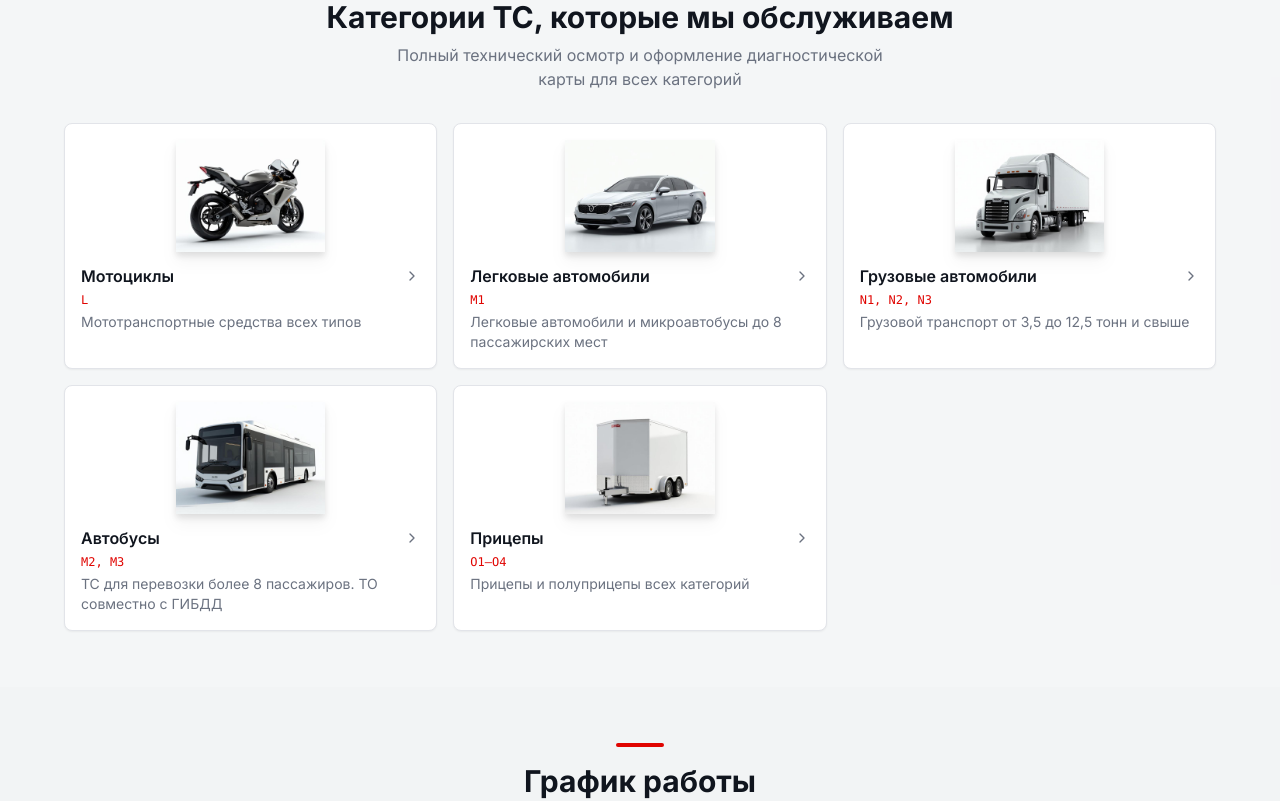
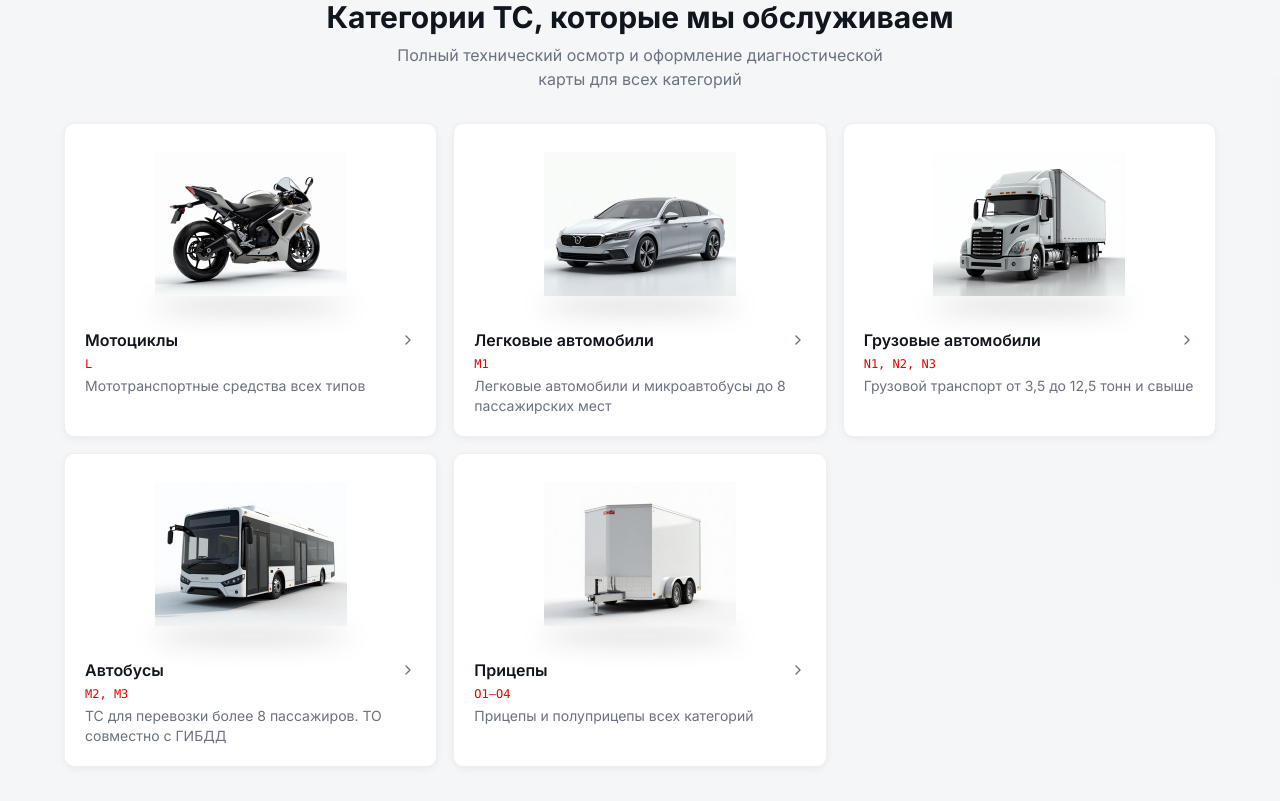
Before and after one commit to colibricoin/bryansk-auto-inspect, a React (Vite) app: page / in a window 1280 px wide. Shown: the part 3480-4281 px from the top of the page. Built offline with nearby package versions, Linux system fonts and the light colour scheme; no server answers; the database is empty.

Commit message:
Changes
Co-authored-by: colibricoin <44244928+colibricoin@users.noreply.github.com>

```diff
--- a/src/components/home/CategoriesSection.tsx
+++ b/src/components/home/CategoriesSection.tsx
@@ -68,17 +68,25 @@ export default function CategoriesSection() {
               whileInView={{ opacity: 1, y: 0 }}
               viewport={{ once: true }}
               transition={{ duration: 0.4, delay: i * 0.08 }}
+              whileHover={{ y: -4, scale: 1.02 }}
             >
               <Link
                 to={`/services#${cat.anchor}`}
-                className="card-premium flex flex-col p-4 group h-full"
+                className="bg-card rounded-[10px] border border-border/60 shadow-[0_2px_10px_-2px_hsl(var(--foreground)/0.08)] hover:shadow-[0_18px_40px_-12px_hsl(var(--accent)/0.2)] transition-shadow flex flex-col p-5 group h-full"
               >
-                <img
-                  src={cat.image}
-                  alt={cat.title}
-                  className="w-full h-28 object-contain drop-shadow-lg mb-3 group-hover:scale-105 transition-transform duration-300"
-                  loading="lazy"
-                />
+                <div className="relative w-full pt-2 pb-5 mb-3 flex items-end justify-center">
+                  <img
+                    src={cat.image}
+                    alt={cat.title}
+                    className="relative z-10 w-auto max-w-[80%] h-36 object-contain"
+                    loading="lazy"
+                  />
+                  {/* Естественная тень под машиной */}
+                  <div
+                    aria-hidden
+                    className="absolute bottom-1 left-1/2 -translate-x-1/2 w-[60%] h-3 rounded-[50%] bg-foreground/20 blur-md"
+                  />
+                </div>
                 <div className="flex items-center justify-between mb-1">
                   <h3 className="font-semibold text-foreground">{cat.title}</h3>
                   <ChevronRight className="w-4 h-4 text-muted-foreground group-hover:text-accent transition-colors" />
```
